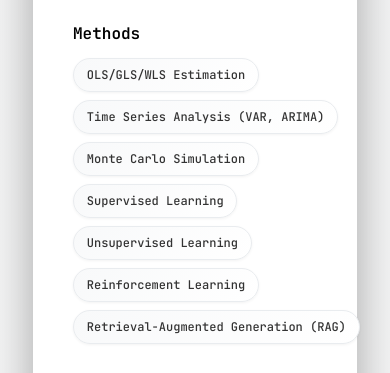
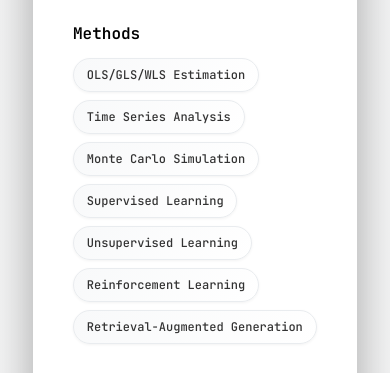
Before and after one commit to Stivi-Canka/my-website, a plain HTML site: page pages/resume.html in a window 390 px wide. Shown: the part 6747-7120 px from the top of the page. Drawn offline with nearby package versions, Linux system fonts and the light colour scheme.

Commit message:
further improve mobile responsiveness

```diff
--- a/pages/resume.html
+++ b/pages/resume.html
@@ -285,12 +285,12 @@
                     <h4 style="margin-bottom: 0.75rem; color: #000;">Methods</h4>
                     <div class="skill-tags">
                         <span class="skill-tag">OLS/GLS/WLS Estimation</span>
-                        <span class="skill-tag">Time Series Analysis (VAR, ARIMA)</span>
+                        <span class="skill-tag">Time Series Analysis</span>
                         <span class="skill-tag">Monte Carlo Simulation</span>
                         <span class="skill-tag">Supervised Learning</span>
                         <span class="skill-tag">Unsupervised Learning</span>
                         <span class="skill-tag">Reinforcement Learning</span>
-                        <span class="skill-tag">Retrieval-Augmented Generation (RAG)</span>
+                        <span class="skill-tag">Retrieval-Augmented Generation</span>
                     </div>
                 </div>
 
```
